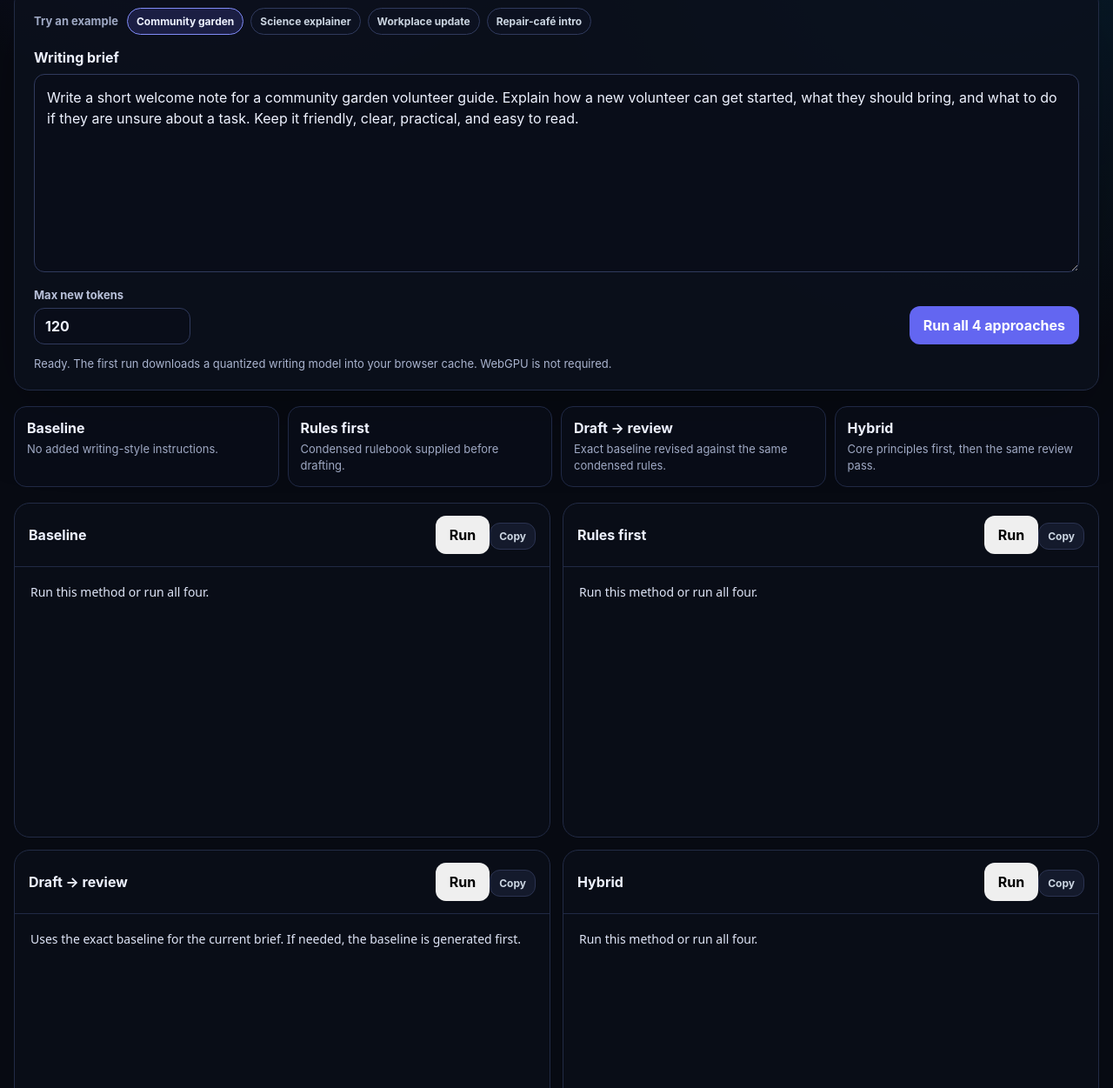
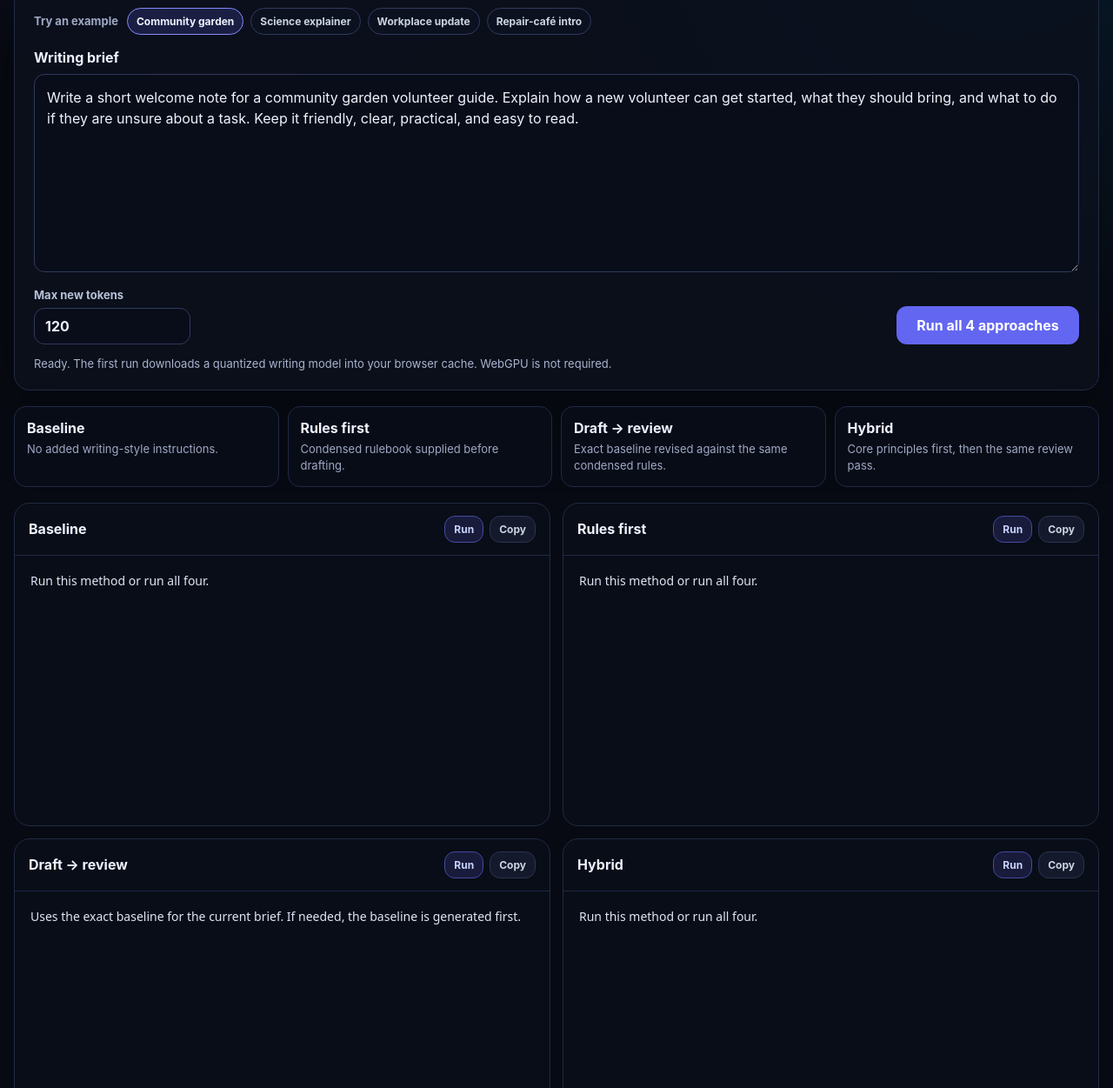
Before and after one commit to in-c0/writing-skill, a plain HTML site: page demo/static/index.html in a window 1280 px wide. Shown: the part 342-1593 px from the top of the page at 87% size. Drawn offline with Linux system fonts and the light colour scheme.

Commit message:
Style per-method writing lab controls

```diff
--- a/demo/static/styles.css
+++ b/demo/static/styles.css
@@ -89,10 +89,13 @@ button {
   font-weight: 750;
   cursor: pointer;
 }
-#run { background: #6366f1; color: white; min-width: 190px; }
-#run:hover { background: #71717a; }
-#run:disabled { opacity: .55; cursor: progress; }
-.copy { padding: 7px 10px; background: #141a2c; color: #cbd5e1; border: 1px solid #2b3351; font-size: 12px; }
+button:disabled { opacity: .55; cursor: progress; }
+#run { background: #6366f1; color: white; min-width: 210px; }
+#run:hover:not(:disabled) { background: #71717a; }
+.copy, .run-one { padding: 7px 10px; font-size: 12px; }
+.copy { background: #141a2c; color: #cbd5e1; border: 1px solid #2b3351; }
+.run-one { background: rgba(99, 102, 241, .16); color: #c7d2fe; border: 1px solid #454aa4; }
+.run-one:hover:not(:disabled) { background: rgba(99, 102, 241, .28); }
 
 .status-wrap { margin-top: 14px; color: #aab4cf; font-size: 13px; }
 progress { width: 100%; margin-top: 8px; height: 7px; }
@@ -110,8 +113,9 @@ progress { width: 100%; margin-top: 8px; height: 7px; }
 
 .results { display: grid; grid-template-columns: repeat(2, minmax(0, 1fr)); gap: 14px; }
 .result-card { min-height: 360px; border: 1px solid #222b45; border-radius: 18px; background: rgba(10, 14, 25, .82); overflow: hidden; }
-.result-head { display: flex; align-items: center; justify-content: space-between; padding: 14px 16px; border-bottom: 1px solid #202945; }
+.result-head { display: flex; align-items: center; justify-content: space-between; gap: 12px; padding: 14px 16px; border-bottom: 1px solid #202945; }
 .result-head h2 { margin: 0; font-size: 16px; }
+.result-actions { display: flex; gap: 7px; }
 .output { margin: 0; padding: 18px; white-space: pre-wrap; overflow-wrap: anywhere; font: 14px/1.62 ui-sans-serif, system-ui, sans-serif; color: #dfe5f7; min-height: 310px; }
 .output[data-state="waiting"] { color: #8f99b5; }
 .output[data-state="running"] { color: #a5b4fc; }
@@ -134,4 +138,5 @@ footer { padding: 24px 2px 0; font-size: 13px; color: #8f99b5; }
   .control-row { align-items: stretch; flex-direction: column; }
   .token-control, #run { width: 100%; }
   .example-label { width: 100%; }
+  .result-head { align-items: flex-start; }
 }
```
